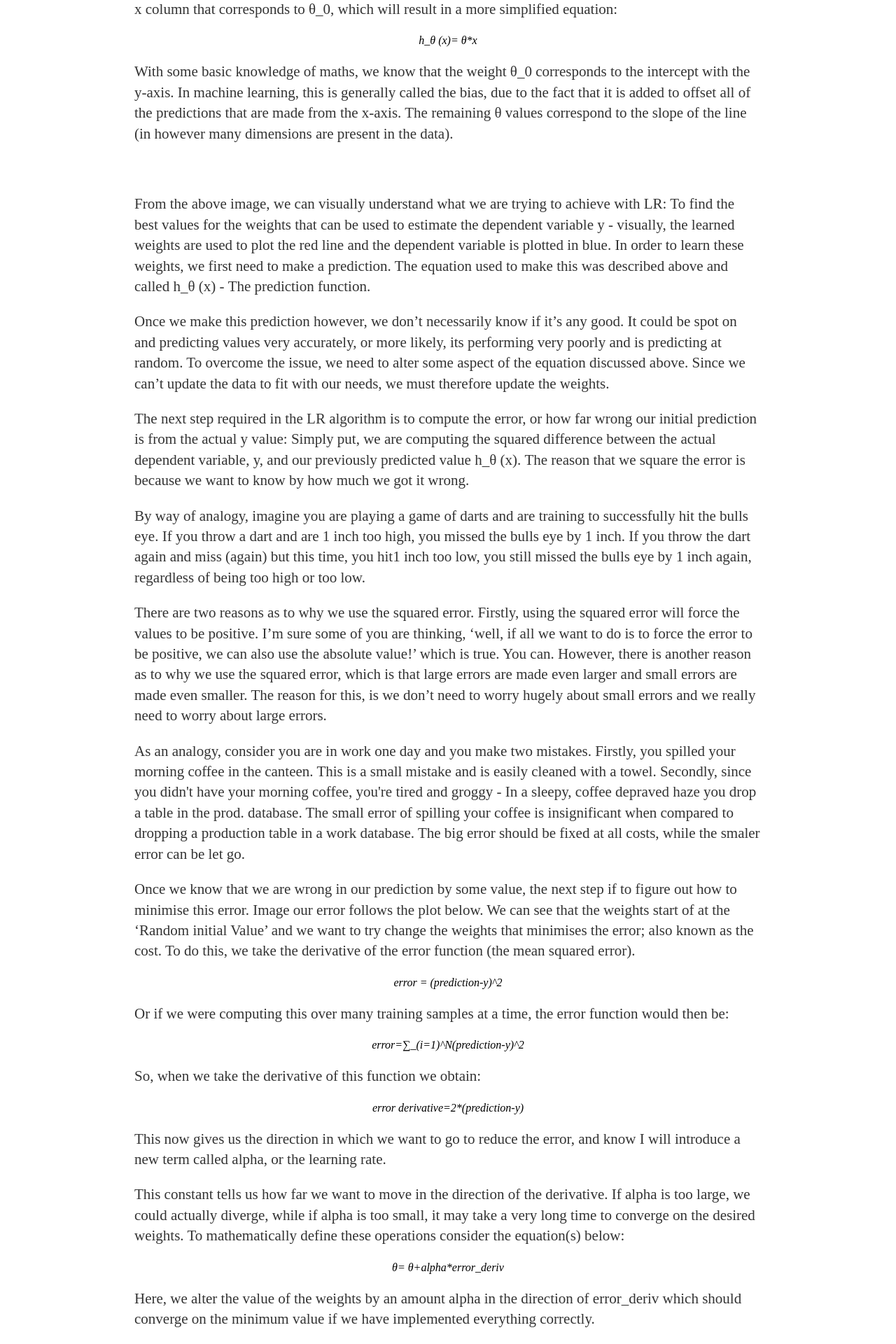
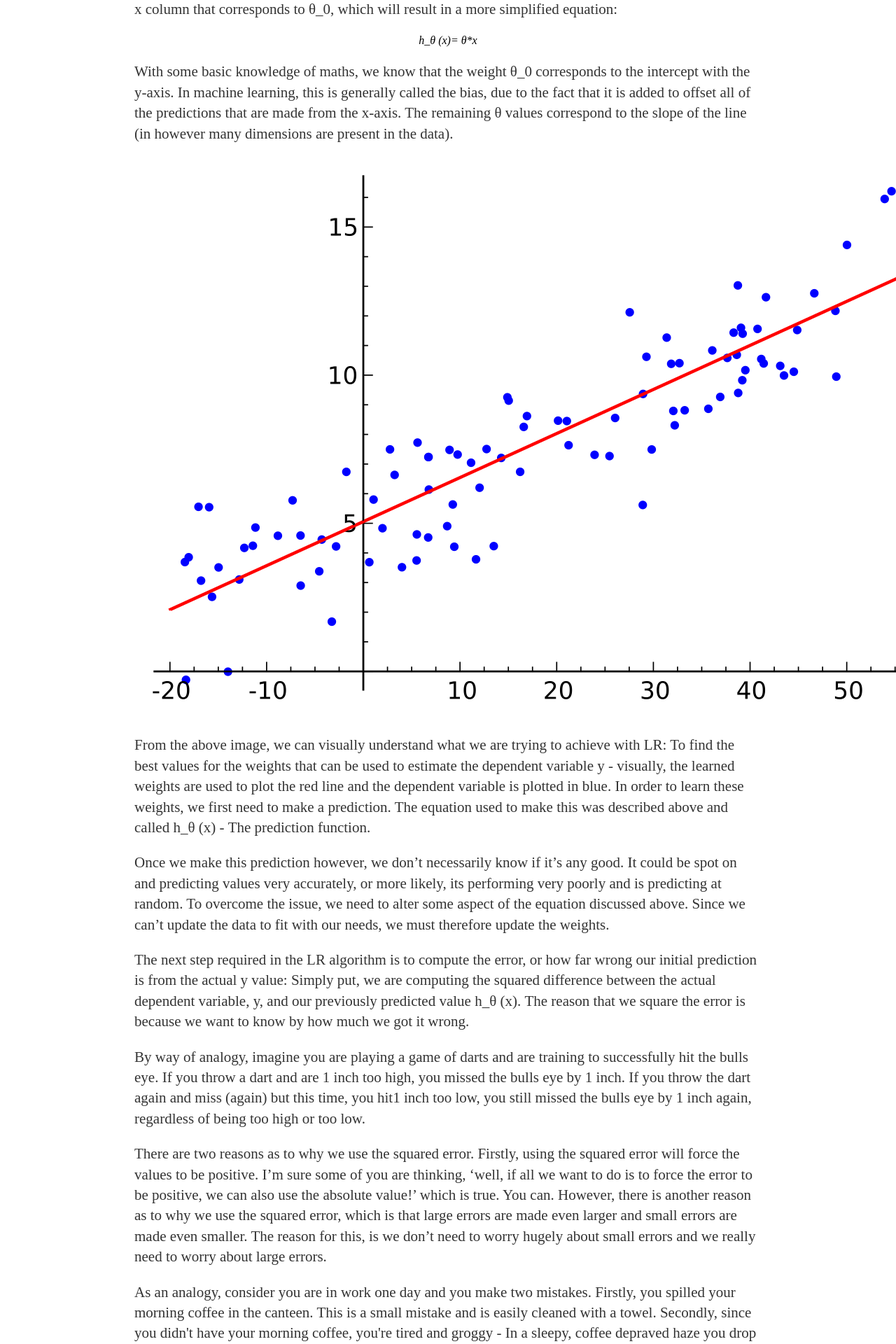
Before and after one commit to kerinb/kerinb.github.io, a Jekyll site: the page built from _posts/2019-12-10-linear-regression-from-scratch.md, in a window 1280 px wide. Shown: the part 2240-4160 px from the top of the page at 70% size. Built offline with Jekyll 4.4.1, drawn with Linux system fonts in a browser that asks for light colours.

Commit message:
fixing images in blog

```diff
--- a/_posts/2019-12-10-linear-regression-from-scratch.md
+++ b/_posts/2019-12-10-linear-regression-from-scratch.md
@@ -156,7 +156,7 @@
 	<br>
 </p>
 
-![](files/LinearRegressionBlog/linear_regression_example_plot.png)
+![](/files/LinearRegressionBlog/linear_regression_example_plot.png)
 
 <p>
 	From the above image, we can visually understand what we are trying to achieve with LR: To find the best values for the
@@ -249,7 +249,7 @@
 	minimum value if we have implemented everything correctly.
 </p>
 
-![](files/LinearRegressionBlog/gradientDescentjpg.jpg)
+![](/files/LinearRegressionBlog/gradientDescentjpg.jpg)
 
 <p>
 	So, now we know how we want to make our prediction, and we know that we want to find the best values of θ that will keep our error
```
